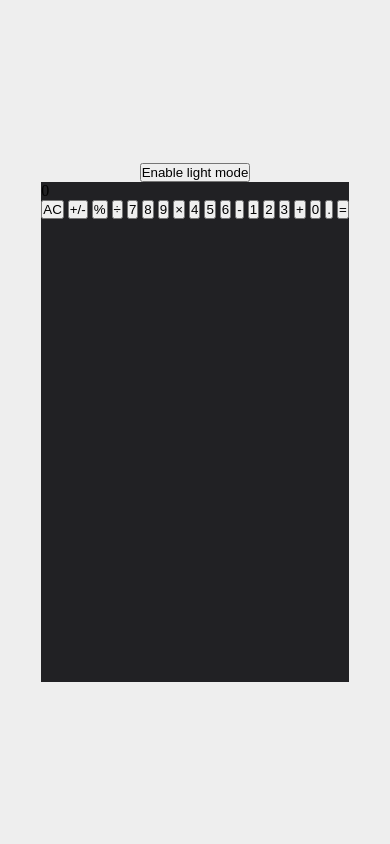
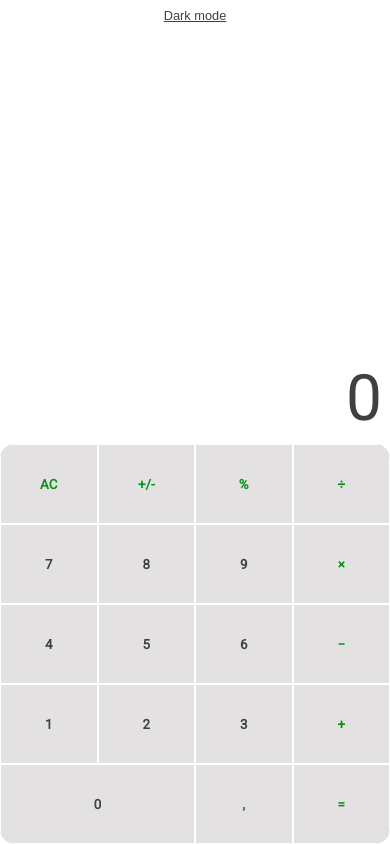
Before and after one commit to Justek9/calculator, a website built with webpack: page index.html in a window 390 px wide. Built offline with nearby package versions, Linux system fonts and the light colour scheme.

Commit message:
finish styling

```diff
--- a/index.html
+++ b/index.html
@@ -8,9 +8,10 @@
 </head>
 
 <body>
-    <div class="container">
-        <button class="toggle-theme">Enable light mode</button>
-        <section class="calculator">
+    <div class="container flex-center-column">
+        <section class="calculator-wrapper flex-center-column">
+            <button class="toggle-theme">Light mode</button>
+            <div class="calculator">
                 <div class="result" id="result">0</div>
                 <div class="calculator-buttons">
                     <button class="btn symbol" aria-label="clear">AC</button>
@@ -24,14 +25,15 @@
                     <button class="btn number">4</button>
                     <button class="btn number">5</button>
                     <button class="btn number">6</button>
-                <button class="btn symbol" aria-label="subtract">-</button>
+                    <button class="btn symbol" aria-label="subtract">&minus;</button>
                     <button class="btn number">1</button>
                     <button class="btn number">2</button>
                     <button class="btn number">3</button>
-                <button class="btn symbol" aria-label="add">+</button>
-                <button class="btn number">0</button>
-                <button class="btn symbol">.</button>
+                    <button class="btn symbol" aria-label="add">&plus;</button>
+                    <button class="btn number double-width">0</button>
+                    <button class="btn symbol">,</button>
                     <button class="btn symbol" aria-label="equals">=</button>
+                </div>
             </div>
         </section>
     </div>
--- a/src/js/index.js
+++ b/src/js/index.js
@@ -4,23 +4,23 @@ import { THEMES } from './config'
 const themeSwitch = document.querySelector('.toggle-theme')
 let theme = localStorage.getItem('theme') || THEMES.dark
 document.documentElement.setAttribute('data-theme', theme)
+const result = document.getElementById('#result')
 
-if (theme === THEMES.dark) {
-	document.documentElement.setAttribute('data-theme', THEMES.dark)
-} else {
-	document.documentElement.setAttribute('data-theme', THEMES.light)
-}
-
-themeSwitch.addEventListener('click', () => {
+const setThemeText = () => {
 	if (theme === THEMES.dark) {
 		document.documentElement.setAttribute('data-theme', THEMES.light)
 		theme = THEMES.light
-		themeSwitch.innerHTML = 'Enable dark mode'
+		themeSwitch.innerHTML = 'Dark mode'
 	} else {
 		document.documentElement.setAttribute('data-theme', THEMES.dark)
 		theme = THEMES.dark
-		themeSwitch.innerHTML = 'Enable light mode'
+		themeSwitch.innerHTML = 'Light mode'
 	}
+}
 
+setThemeText()
+
+themeSwitch.addEventListener('click', () => {
+	setThemeText()
 	localStorage.setItem('theme', theme)
 })
--- a/src/styles/style.css
+++ b/src/styles/style.css
@@ -1,19 +1,22 @@
+@import url('https://fonts.googleapis.com/css2?family=Roboto&display=swap');
+
 :root {
-	--primary-color: #212124;
-	--secondary-color: #404040;
-	--light-grey-color: #b3b3b3;
-	--font-color: #eeeeee;
-	--bg-color: #eeeeee;
-	--numbers-color: #818cab;
-	--operators-color: #d3762a;
-	--border-radius: 5px;
-	--spacing-small: 0.2rem;
+	--primary-color: rgb(33, 33, 36);
+	--secondary-color: rgb(64, 64, 64);
+	--light-grey-color: rgb(179, 179, 179);
+	--font-color: rgb(238, 238, 238);
+	--bg-color: rgb(238, 238, 238);
+	--numbers-color: rgb(129, 140, 171);
+	--operators-color: rgb(12, 144, 27);
+	--border-radius: 15px;
+	--font: 'Roboto', sans-serif;
 }
 
 [data-theme='light'] {
-	--primary-color: white;
-	--secondary-color: #b3b3b3;
-	--light-grey-color: #dedddd;
+	--primary-color: rgb(255, 255, 255);
+	--secondary-color: rgb(227, 225, 225);
+	--light-grey-color: rgb(222, 221, 221);
+	--font-color: rgb(64, 64, 64);
 }
 
 * {
@@ -24,18 +27,111 @@
 
 body {
 	background-color: var(--bg-color);
+	font-family: var(--font);
 }
 
-.container {
-	height: 100vh;
+.flex-center-column {
 	display: flex;
 	flex-direction: column;
 	justify-content: center;
 	align-items: center;
 }
 
+.container {
+	height: 100vh;
+}
+
+.calculator-wrapper {
+	background-color: var(--primary-color);
+	border-radius: var(--border-radius);
+	overflow: hidden;
+}
+
 .calculator {
-	/* border: 2px solid red; */
-	height: 500px;
+	display: flex;
+	flex-direction: column;
+	justify-content: space-around;
+	padding: 0;
+	margin: 0;
+	width: 300px;
 	background-color: var(--primary-color);
+	border-radius: var(--border-radius);
+	overflow: hidden;
 }
+
+.calculator-buttons {
+	display: flex;
+	flex-direction: row;
+	flex-wrap: wrap;
+	justify-content: space-around;
+	border-radius: var(--border-radius);
+	background-color: var(--secondary-color);
+	overflow: hidden;
+}
+
+.result {
+	color: var(--font-color);
+	font-size: 2rem;
+	min-height: 10rem;
+	padding: 0.5rem;
+	text-align: right;
+	display: flex;
+	justify-content: flex-end;
+	align-items: end;
+	flex-grow: 1;
+}
+
+.toggle-theme {
+	padding: 0.5rem;
+	border: none;
+	color: var(--font-color);
+	background-color: var(--primary-color);
+	text-decoration: underline;
+	cursor: pointer;
+	font-size: 0.8rem;
+}
+
+.btn {
+	font-family: var(--font);
+	cursor: pointer;
+	min-height: 3rem;
+	overflow: auto;
+	font-weight: 800;
+	color: var(--font-color);
+	background-color: var(--secondary-color);
+	cursor: pointer;
+	border: 1px solid var(--primary-color);
+	width: 25%;
+}
+
+.btn:hover {
+	background-color: var(--light-grey-color);
+}
+
+.double-width {
+	width: 50%;
+}
+
+.symbol {
+	color: var(--operators-color);
+}
+
+@media (max-width: 480px) {
+	.calculator {
+		width: 100vw;
+		height: 100vh;
+	}
+	.calculator-wrapper {
+		padding: 0;
+		width: 100vw;
+		height: 100vh;
+		border-radius: 0;
+		justify-content: space-between;
+	}
+	.btn {
+		height: 5rem;
+	}
+	.result {
+		font-size: 4rem;
+	}
+}
```
Lines whose indentation alone changed are shown as unchanged.
